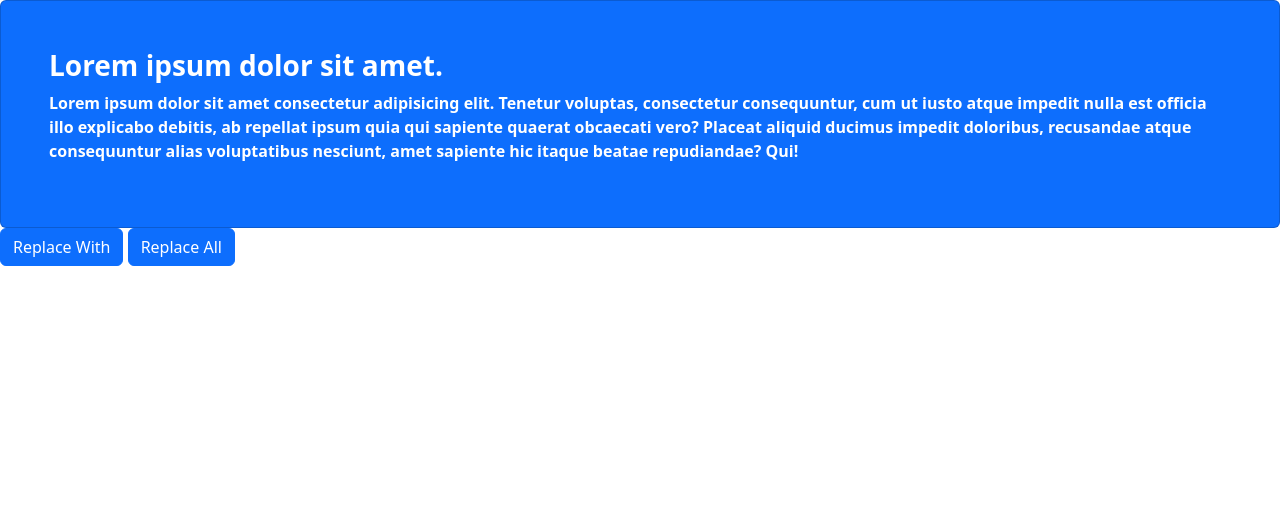
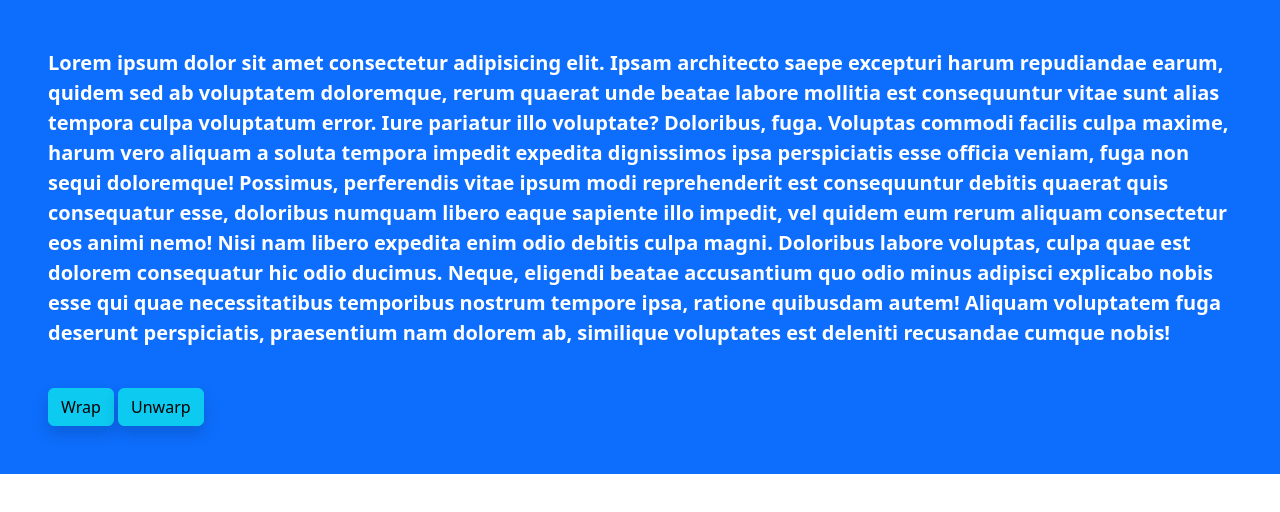
Before and after one commit to Jay-vaghani/Jquery-2, a plain HTML site: page index.html in a window 1280 px wide. Drawn offline with nearby package versions, Linux system fonts and the light colour scheme.

Commit message:
Jquery Wrap & UnWrap Method

```diff
--- a/app.js
+++ b/app.js
@@ -1,22 +1,20 @@
-// ************************************** ReplaceWith & ReplaceAll **************************************
+// ************************************** Jquery Wrap & UnWrap Method **************************************
 
-// (1) replaceWith
-// (2) replaceAll
+// (1) wrap
+// (2) unWrap
+
 
 $(document).ready(() => {
-  // ******************* Replace Element With Replace With *******************
+   // ******************* Wrapping Element With Wrap *******************
 
-  $(".replaceWith").click(function () {
-    $(".card h3").replaceWith(
-      "<h2 class='text-white fw-semibold'>New Heading</h2>"
-    );
+  $(".wrap").click( () => {
+    $(".box").wrap("<div class='container'></div>")
   });
 
-  // ******************* Replace Element With Replace All *******************
+  // ******************* Unwrapping Element With UnWrap *******************
 
-  $(".replaceAll").click(function () {
-    $("<h2 class='text-white fw-semibold'>New Heading</h2>").replaceAll(
-      ".card h3"
-    );
+  $(".unWrap").click( () => {
+    console.log("ok");
+    $(".box").unwrap()
   });
 });
--- a/index.html
+++ b/index.html
@@ -12,20 +12,29 @@
   </head>
 
   <body>
-    <div class="card bg-primary p-5">
-      <h3 class="text-white fw-semibold">Lorem ipsum dolor sit amet.</h3>
-      <p class="text-white fw-semibold">
-        Lorem ipsum dolor sit amet consectetur adipisicing elit. Tenetur
-        voluptas, consectetur consequuntur, cum ut iusto atque impedit nulla est
-        officia illo explicabo debitis, ab repellat ipsum quia qui sapiente
-        quaerat obcaecati vero? Placeat aliquid ducimus impedit doloribus,
-        recusandae atque consequuntur alias voluptatibus nesciunt, amet sapiente
-        hic itaque beatae repudiandae? Qui!
+    <div class="p-5 bg-primary box">
+      <p class="fs-5 fw-semibold text-white">
+        Lorem ipsum dolor sit amet consectetur adipisicing elit. Ipsam
+        architecto saepe excepturi harum repudiandae earum, quidem sed ab
+        voluptatem doloremque, rerum quaerat unde beatae labore mollitia est
+        consequuntur vitae sunt alias tempora culpa voluptatum error. Iure
+        pariatur illo voluptate? Doloribus, fuga. Voluptas commodi facilis culpa
+        maxime, harum vero aliquam a soluta tempora impedit expedita dignissimos
+        ipsa perspiciatis esse officia veniam, fuga non sequi doloremque!
+        Possimus, perferendis vitae ipsum modi reprehenderit est consequuntur
+        debitis quaerat quis consequatur esse, doloribus numquam libero eaque
+        sapiente illo impedit, vel quidem eum rerum aliquam consectetur eos
+        animi nemo! Nisi nam libero expedita enim odio debitis culpa magni.
+        Doloribus labore voluptas, culpa quae est dolorem consequatur hic odio
+        ducimus. Neque, eligendi beatae accusantium quo odio minus adipisci
+        explicabo nobis esse qui quae necessitatibus temporibus nostrum tempore
+        ipsa, ratione quibusdam autem! Aliquam voluptatem fuga deserunt
+        perspiciatis, praesentium nam dolorem ab, similique voluptates est
+        deleniti recusandae cumque nobis!
       </p>
+      <button class="btn btn-info shadow mt-4 wrap">Wrap</button>
+      <button class="btn btn-info shadow mt-4 unWrap">Unwarp</button>
     </div>
-
-    <button class="btn btn-primary replaceWith">Replace With</button>
-    <button class="btn btn-primary replaceAll">Replace All</button>
 
     <script src="https://code.jquery.com/jquery-3.6.4.min.js"></script>
     <script src="./app.js"></script>
```
